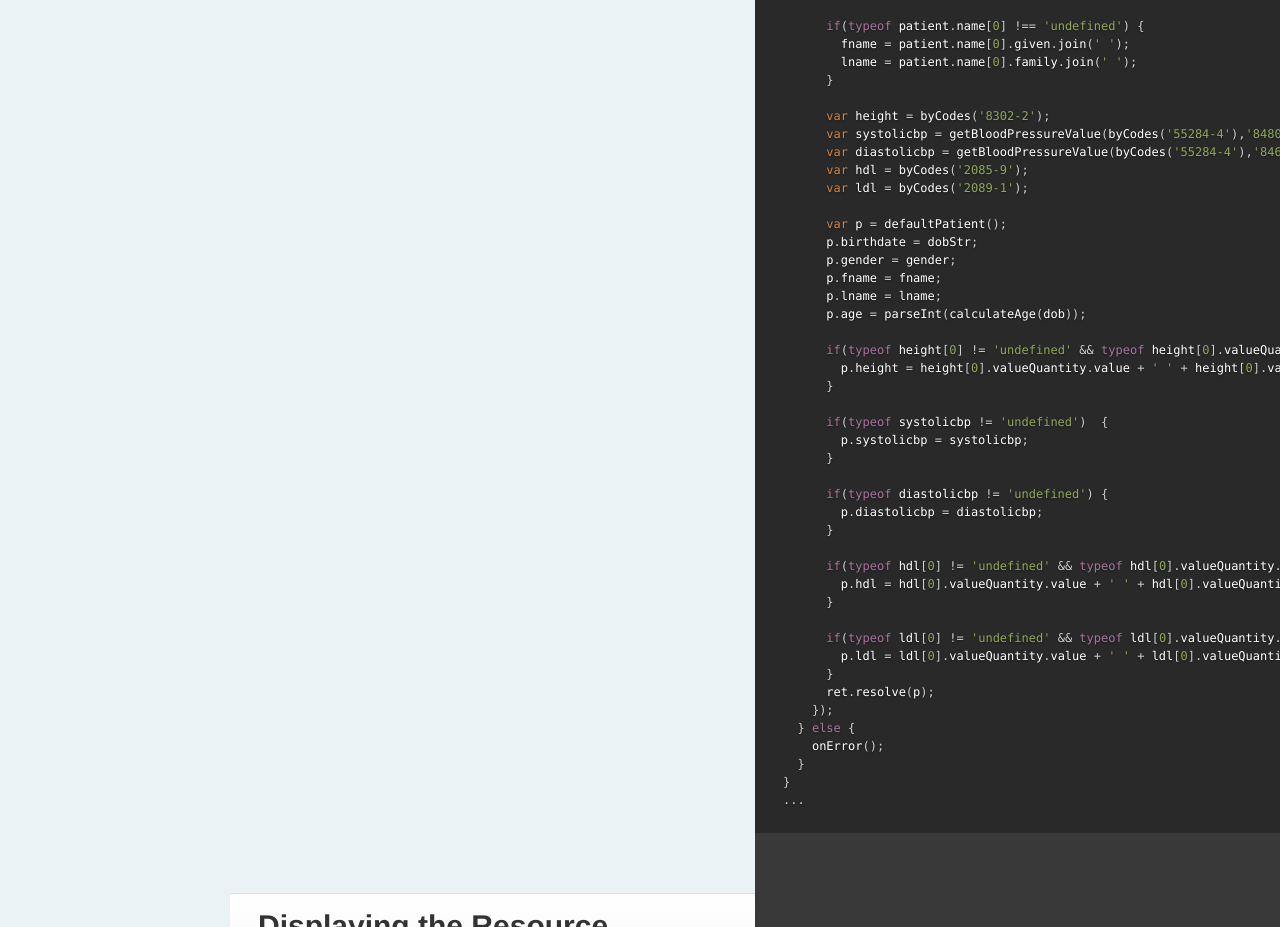
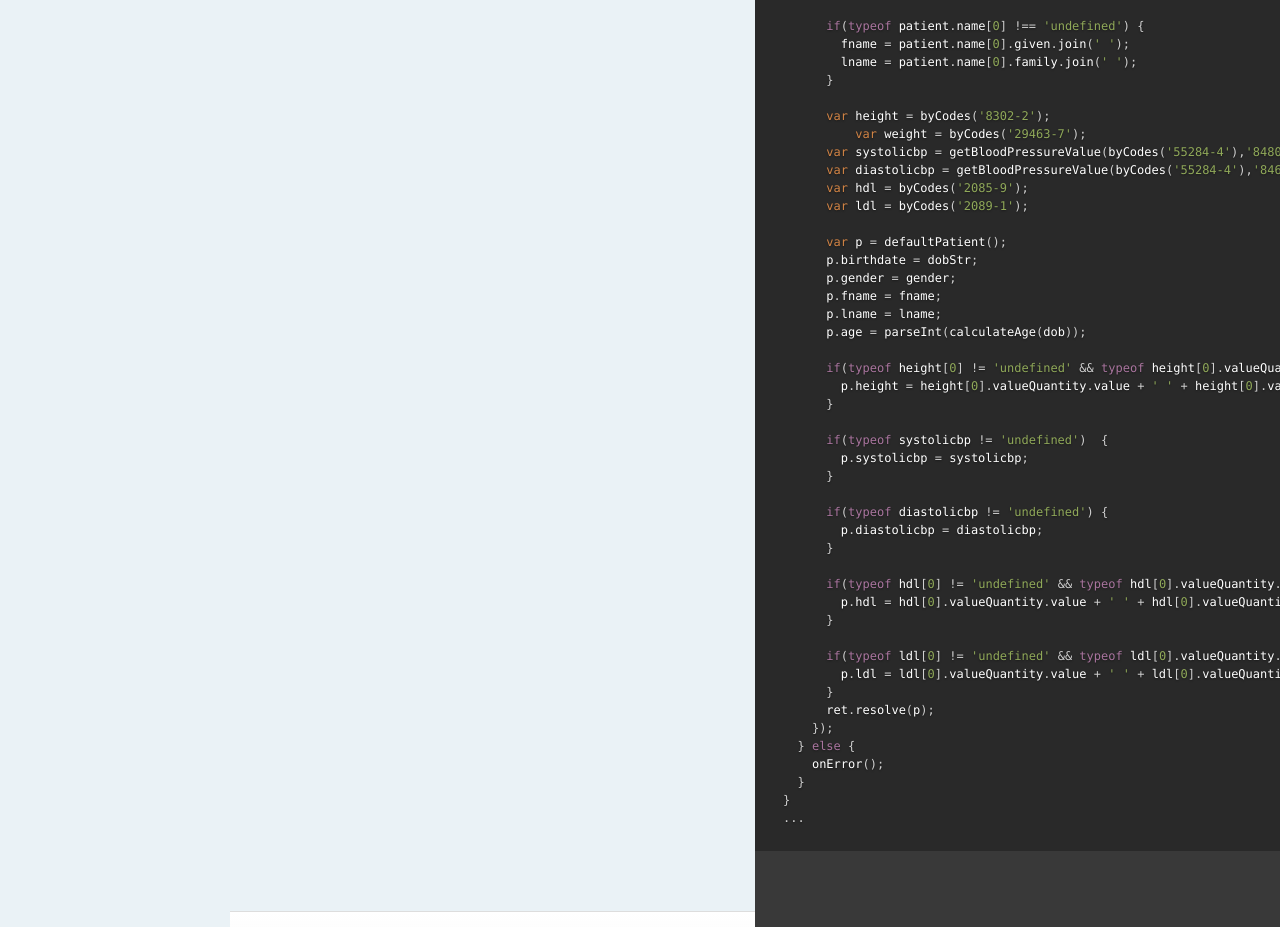
Before and after one commit to kazmi-r-ahsan/kazmi-r-ahsan.github.io, a plain HTML site: page smart-on-fhir-tutorial/index.html in a window 1280 px wide. Shown: the part 8672-9599 px from the top of the page. Drawn offline with Linux system fonts and the light colour scheme.

Commit message:
adding weight

```diff
--- a/smart-on-fhir-tutorial/index.html
+++ b/smart-on-fhir-tutorial/index.html
@@ -484,6 +484,7 @@ The OAuth 2 client id is an identifier, not a secret. As such, it does not need
       <span class="p">}</span>
 
       <span class="kd">var</span> <span class="nx">height</span> <span class="o">=</span> <span class="nx">byCodes</span><span class="p">(</span><span class="s1">'8302-2'</span><span class="p">);</span>
+	  <span class="kd">var</span> <span class="nx">weight</span> <span class="o">=</span> <span class="nx">byCodes</span><span class="p">(</span><span class="s1">'29463-7'</span><span class="p">);</span>
       <span class="kd">var</span> <span class="nx">systolicbp</span> <span class="o">=</span> <span class="nx">getBloodPressureValue</span><span class="p">(</span><span class="nx">byCodes</span><span class="p">(</span><span class="s1">'55284-4'</span><span class="p">),</span><span class="s1">'8480-6'</span><span class="p">);</span>
       <span class="kd">var</span> <span class="nx">diastolicbp</span> <span class="o">=</span> <span class="nx">getBloodPressureValue</span><span class="p">(</span><span class="nx">byCodes</span><span class="p">(</span><span class="s1">'55284-4'</span><span class="p">),</span><span class="s1">'8462-4'</span><span class="p">);</span>
       <span class="kd">var</span> <span class="nx">hdl</span> <span class="o">=</span> <span class="nx">byCodes</span><span class="p">(</span><span class="s1">'2085-9'</span><span class="p">);</span>
```
